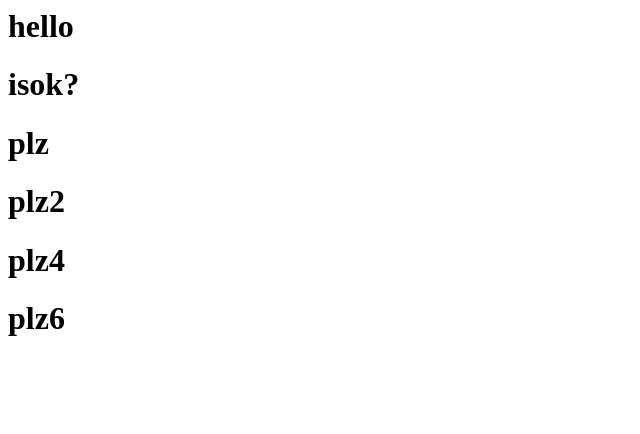
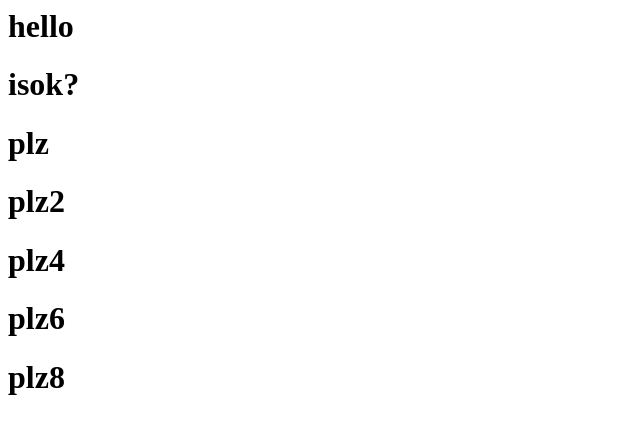
Before and after one commit to potato3641/TEST_jenkins, a plain HTML site: page ngin/index.html in a window 1280 px wide. Shown: the whole page, without its empty margins (0-640 px from the left). Drawn offline with Linux system fonts and the light colour scheme.

Commit message:
test-007 start

```diff
--- a/ngin/index.html
+++ b/ngin/index.html
@@ -4,3 +4,4 @@
 <h1>plz2</h1>
 <h1>plz4</h1>
 <h1>plz6</h1>
+<h1>plz8</h1>
```
